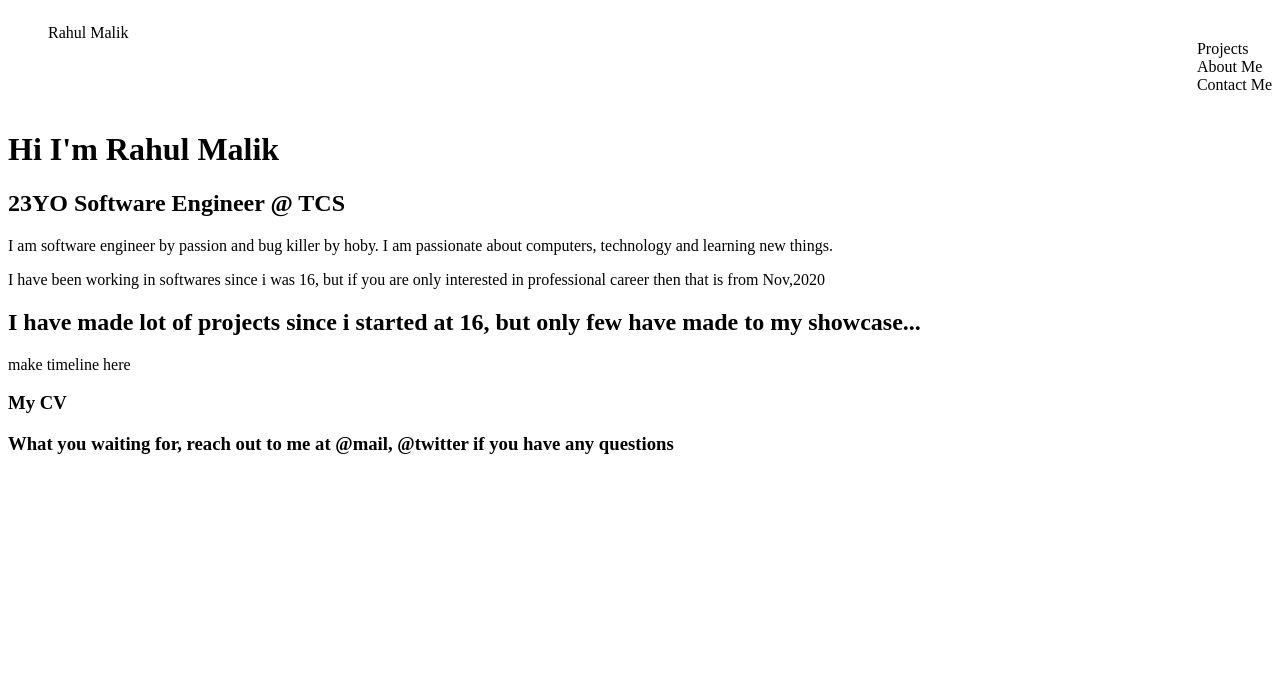
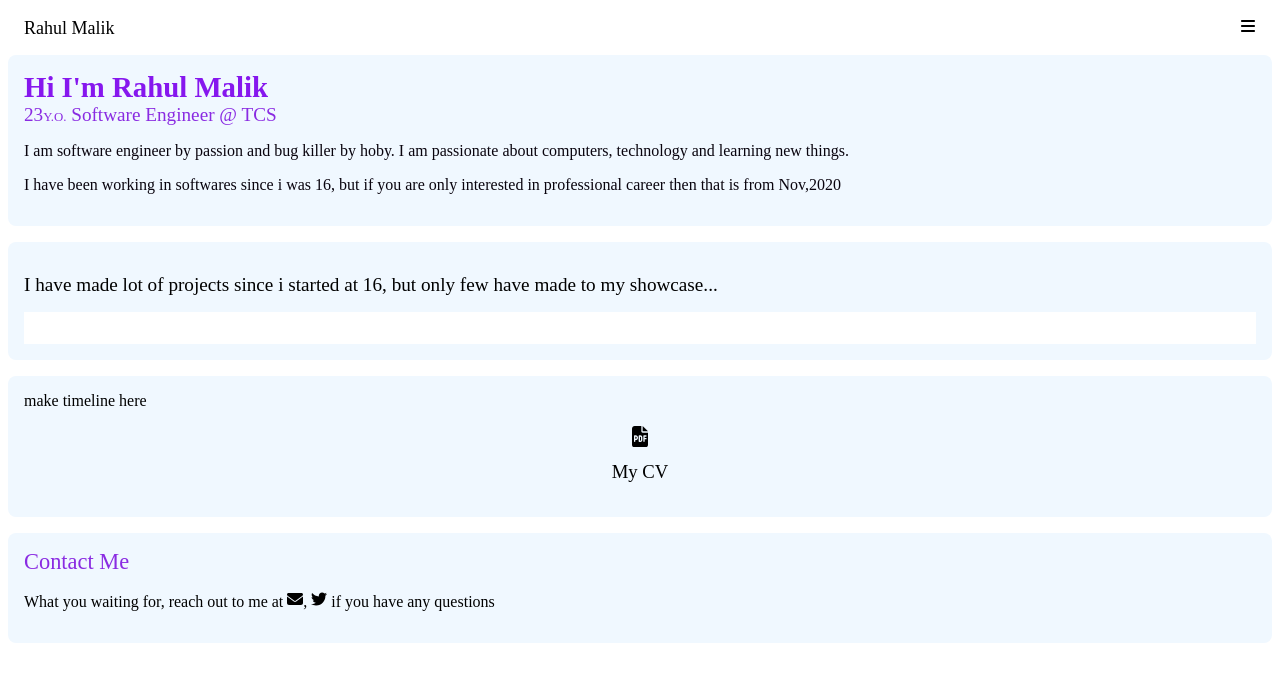
Before and after one commit to irahulmalik/MyPortfolio-new, an Angular app: page / in a window 1280 px wide. Shown: the top 682 px of the page. Built offline with nearby package versions, Linux system fonts and the light colour scheme.

Commit message:
added home html

```diff
--- a/src/app/components/home/home.componenet.ts
+++ b/src/app/components/home/home.componenet.ts
@@ -6,10 +6,19 @@ import { Component, OnInit } from '@angular/core';
   styleUrls: [`./home.component.scss`],
 })
 export class HomeComponent implements OnInit {
+  menuOptions:HTMLElement;
   constructor() {}
-  ngOnInit() {}
+  ngOnInit() {
+    this.menuOptions = document.getElementById("menu-options");
+  }
 
   toggleMenu(){
-    console.log("toggle")
+    console.log("toggle",this.menuOptions.classList)
+    if(this.menuOptions.classList.contains("hidden")){
+      this.menuOptions.classList.remove("hidden")
+    }
+    else{
+      this.menuOptions.classList.add("hidden")
+    }
   }
 }
--- a/src/app/components/home/home.component.html
+++ b/src/app/components/home/home.component.html
@@ -31,14 +31,19 @@
         </ul>
       </div>
       <div class="menu-options-hidden" (click)="toggleMenu()">
-        <svg xmlns="http://www.w3.org/2000/svg" height="10px" width="10px" viewBox="0 0 448 512">
+        <svg
+          xmlns="http://www.w3.org/2000/svg"
+          height="1rem"
+          width="1rem"
+          viewBox="0 0 448 512"
+        >
           <!--! Font Awesome Pro 6.1.1 by @fontawesome - https://fontawesome.com License - https://fontawesome.com/license (Commercial License) Copyright 2022 Fonticons, Inc. -->
           <path
             d="M0 96C0 78.33 14.33 64 32 64H416C433.7 64 448 78.33 448 96C448 113.7 433.7 128 416 128H32C14.33 128 0 113.7 0 96zM0 256C0 238.3 14.33 224 32 224H416C433.7 224 448 238.3 448 256C448 273.7 433.7 288 416 288H32C14.33 288 0 273.7 0 256zM416 448H32C14.33 448 0 433.7 0 416C0 398.3 14.33 384 32 384H416C433.7 384 448 398.3 448 416C448 433.7 433.7 448 416 448z"
           />
         </svg>
       </div>
-      <div class="menu-options">
+      <div class="menu-options hidden" id="menu-options">
         <ul>
           <li>
             <a>Projects</a>
@@ -56,12 +61,21 @@
   <div class="content">
     <div class="main">
       <h1>Hi I'm Rahul Malik</h1>
-      <h2>23<span class="subscript">YO</span> Software Engineer @ TCS</h2>
-      <p>I am software engineer by passion and bug killer by hoby. I am passionate about computers, technology and learning new things.</p>
-      <p>I have been working in softwares since i was 16, but if you are only interested in professional career then that is from Nov,2020</p>
+      <h2>23<span class="subscript">Y.O.</span> Software Engineer @ TCS</h2>
+      <p>
+        I am software engineer by passion and bug killer by hoby. I am
+        passionate about computers, technology and learning new things.
+      </p>
+      <p>
+        I have been working in softwares since i was 16, but if you are only
+        interested in professional career then that is from Nov,2020
+      </p>
     </div>
     <div class="projects">
-      <h2>I have made lot of projects since i started at 16, but only few have made to my showcase...</h2>
+      <h2>
+        I have made lot of projects since i started at 16, but only few have
+        made to my showcase...
+      </h2>
       <div class="showcase"></div>
     </div>
     <div class="aboutme">
@@ -69,12 +83,42 @@
         <div class="timeline">make timeline here</div>
       </div>
       <div class="doc">
-        <div class="doc-aat"></div>
+        <div class="doc-aat">
+          <svg xmlns="http://www.w3.org/2000/svg" viewBox="0 0 384 512">
+            <!--! Font Awesome Pro 6.1.1 by @fontawesome - https://fontawesome.com License - https://fontawesome.com/license (Commercial License) Copyright 2022 Fonticons, Inc. -->
+            <path
+              d="M88 304H80V256H88C101.3 256 112 266.7 112 280C112 293.3 101.3 304 88 304zM192 256H200C208.8 256 216 263.2 216 272V336C216 344.8 208.8 352 200 352H192V256zM224 0V128C224 145.7 238.3 160 256 160H384V448C384 483.3 355.3 512 320 512H64C28.65 512 0 483.3 0 448V64C0 28.65 28.65 0 64 0H224zM64 224C55.16 224 48 231.2 48 240V368C48 376.8 55.16 384 64 384C72.84 384 80 376.8 80 368V336H88C118.9 336 144 310.9 144 280C144 249.1 118.9 224 88 224H64zM160 368C160 376.8 167.2 384 176 384H200C226.5 384 248 362.5 248 336V272C248 245.5 226.5 224 200 224H176C167.2 224 160 231.2 160 240V368zM288 224C279.2 224 272 231.2 272 240V368C272 376.8 279.2 384 288 384C296.8 384 304 376.8 304 368V320H336C344.8 320 352 312.8 352 304C352 295.2 344.8 288 336 288H304V256H336C344.8 256 352 248.8 352 240C352 231.2 344.8 224 336 224H288zM256 0L384 128H256V0z"
+            />
+          </svg>
+        </div>
         <h3>My CV</h3>
       </div>
     </div>
     <div class="contactme">
-      <h3>What you waiting for, reach out to me at @mail, @twitter if you have any questions</h3>
+      <h2>Contact Me</h2>
+      <h3>
+        What you waiting for, reach out to me at
+        <span class="links">
+          <a href="mailto: rahulmalik1995@gmail.com">
+            <svg xmlns="http://www.w3.org/2000/svg" viewBox="0 0 512 512">
+              <!--! Font Awesome Pro 6.1.1 by @fontawesome - https://fontawesome.com License - https://fontawesome.com/license (Commercial License) Copyright 2022 Fonticons, Inc. -->
+              <path
+                d="M464 64C490.5 64 512 85.49 512 112C512 127.1 504.9 141.3 492.8 150.4L275.2 313.6C263.8 322.1 248.2 322.1 236.8 313.6L19.2 150.4C7.113 141.3 0 127.1 0 112C0 85.49 21.49 64 48 64H464zM217.6 339.2C240.4 356.3 271.6 356.3 294.4 339.2L512 176V384C512 419.3 483.3 448 448 448H64C28.65 448 0 419.3 0 384V176L217.6 339.2z"
+              />
+            </svg>
+          </a> </span
+        >,
+        <span class="links"
+          ><a href="https://twitter.com/rahulmalik78"
+            ><svg xmlns="http://www.w3.org/2000/svg" viewBox="0 0 512 512">
+              <!--! Font Awesome Pro 6.1.1 by @fontawesome - https://fontawesome.com License - https://fontawesome.com/license (Commercial License) Copyright 2022 Fonticons, Inc. -->
+              <path
+                d="M459.37 151.716c.325 4.548.325 9.097.325 13.645 0 138.72-105.583 298.558-298.558 298.558-59.452 0-114.68-17.219-161.137-47.106 8.447.974 16.568 1.299 25.34 1.299 49.055 0 94.213-16.568 130.274-44.832-46.132-.975-84.792-31.188-98.112-72.772 6.498.974 12.995 1.624 19.818 1.624 9.421 0 18.843-1.3 27.614-3.573-48.081-9.747-84.143-51.98-84.143-102.985v-1.299c13.969 7.797 30.214 12.67 47.431 13.319-28.264-18.843-46.781-51.005-46.781-87.391 0-19.492 5.197-37.36 14.294-52.954 51.655 63.675 129.3 105.258 216.365 109.807-1.624-7.797-2.599-15.918-2.599-24.04 0-57.828 46.782-104.934 104.934-104.934 30.213 0 57.502 12.67 76.67 33.137 23.715-4.548 46.456-13.32 66.599-25.34-7.798 24.366-24.366 44.833-46.132 57.827 21.117-2.273 41.584-8.122 60.426-16.243-14.292 20.791-32.161 39.308-52.628 54.253z"
+              /></svg
+          ></a>
+        </span>
+        if you have any questions
+      </h3>
     </div>
   </div>
 </div>
--- a/src/app/components/home/home.component.scss
+++ b/src/app/components/home/home.component.scss
@@ -2,28 +2,34 @@
   margin: 0;
   padding: 0;
   .navbar {
+
     .desktop-navbar {
       display: none;
     }
     .mobile-navbar {
-      margin: 0;
-      padding: 0;
+      margin: 0 1rem;
+      // padding: 0;
+      padding-top: 10px;
       display: flex;
       justify-content: space-between;
+
       .logo {
         margin: 0;
+        padding:0;
+        font-size: large;
       }
       .menu-options-hidden {
-        display: none;
+        display: block;
       }
+
       .menu-options {
-        transition: 0.4s;
         display: flex;
+        transition: 1s ease-in;
         flex-direction: column;
         justify-content: space-between;
 
         ul {
-          margin-top: 2rem;
+          // margin-top: 2rem;
           li {
             list-style: none;
             a {
@@ -32,12 +38,122 @@
           }
         }
       }
+      .menu-options.hidden {
+        display: none;
+      }
     }
   }
+  .content{
+    margin: 0;
+    margin-top: 1rem;
+    padding: 0;
+    .main{
+      background-color: aliceblue;
+      padding: 1rem 1rem;
+      border-radius: 8px;
+      h1{
+        font-size: 1.8rem;
+        margin: 0;
+        padding:0;
+        color: rgb(134, 23, 238);
+      }
+      h2{
+        margin: 0;
+        padding:0;
+        font-size: 1.2rem;
+        font-weight: 300;
+        color: blueviolet;
+      }
+      .subscript{
+        font-size: 0.8rem;
+        font-weight: 100;
+      }
+      p{
+        // margin: 0;
+        // padding:0;
+        font-size: 1rem;
+        // font-weight: 300;
+        color: rgb(9, 4, 14);
+      }
+    }
+    .projects{
+      margin: 0;
+      margin-top: 1rem;
+      background-color: aliceblue;
+      padding: 1rem 1rem;
+      border-radius: 8px;
+      h2{
+
+        font-size: 1.2rem;
+        font-weight: 350;
+        color: rgb(0, 0, 0);
+      }
+      .showcase{
+        background-color: white;
+        padding: 1rem 1rem;
+        // displayyour projects in cards make a card
+      }
+    }
+    .aboutme{
+      margin: 0;
+      margin-top: 1rem;
+      background-color: aliceblue;
+      padding: 1rem 1rem;
+      border-radius: 8px;
+      .doc{
+        width:auto;
+        //here will be icon for pdf
+        .doc-aat{
+          margin:0 auto;
+          margin-top: 1rem;
+          width: 1rem;
+          height: 1rem;
+        }
+        h3{
+          font-weight: 100;
+          text-align: center;
+        }
+      }
+    }
+    .contactme{
+      margin: 0;
+      margin-top: 1rem;
+      background-color: aliceblue;
+      padding: 1rem 1rem;
+      border-radius: 8px;
+      h2{
+        margin: 0;
+        padding:0;
+        font-size: 1.4rem;
+        font-weight: 300;
+        color: blueviolet;
+      }
+      h3{
+        font-weight: 300;
+        font-size: 1rem;
+      }
+      svg{
+        height: 1rem;
+        width:1rem;
+        &:hover{
+          transition: 0.2s ease-in;
+          fill:rgb(188, 130, 211);
+        }
+      }
+
+    }
+  }
+}
+ul{
+  margin: 0;
+  padding:0;
+  vertical-align: middle;
 }
 li {
   list-style: none;
 }
 a {
+  margin: 0;
+  padding:0;
   text-decoration: none;
 }
```
